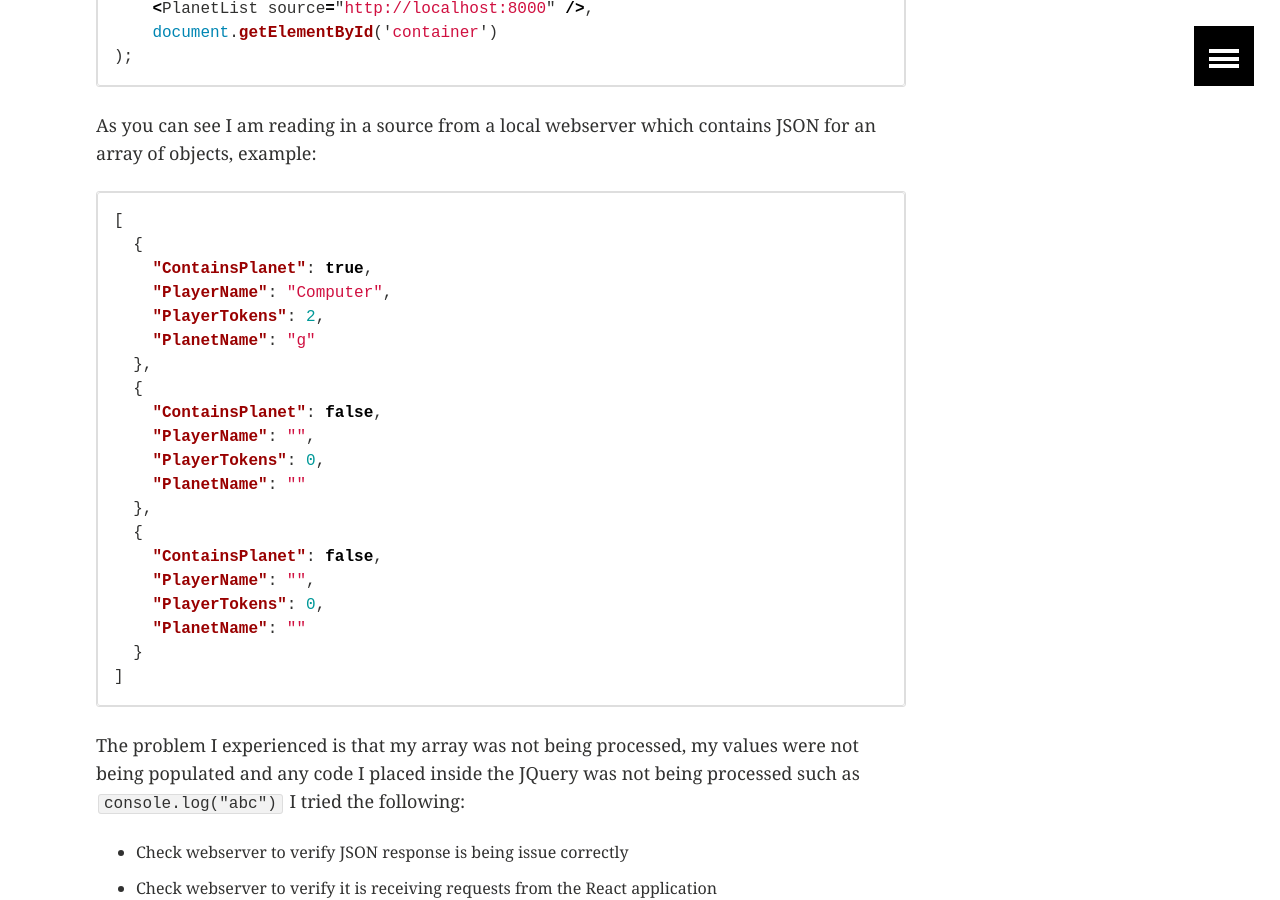
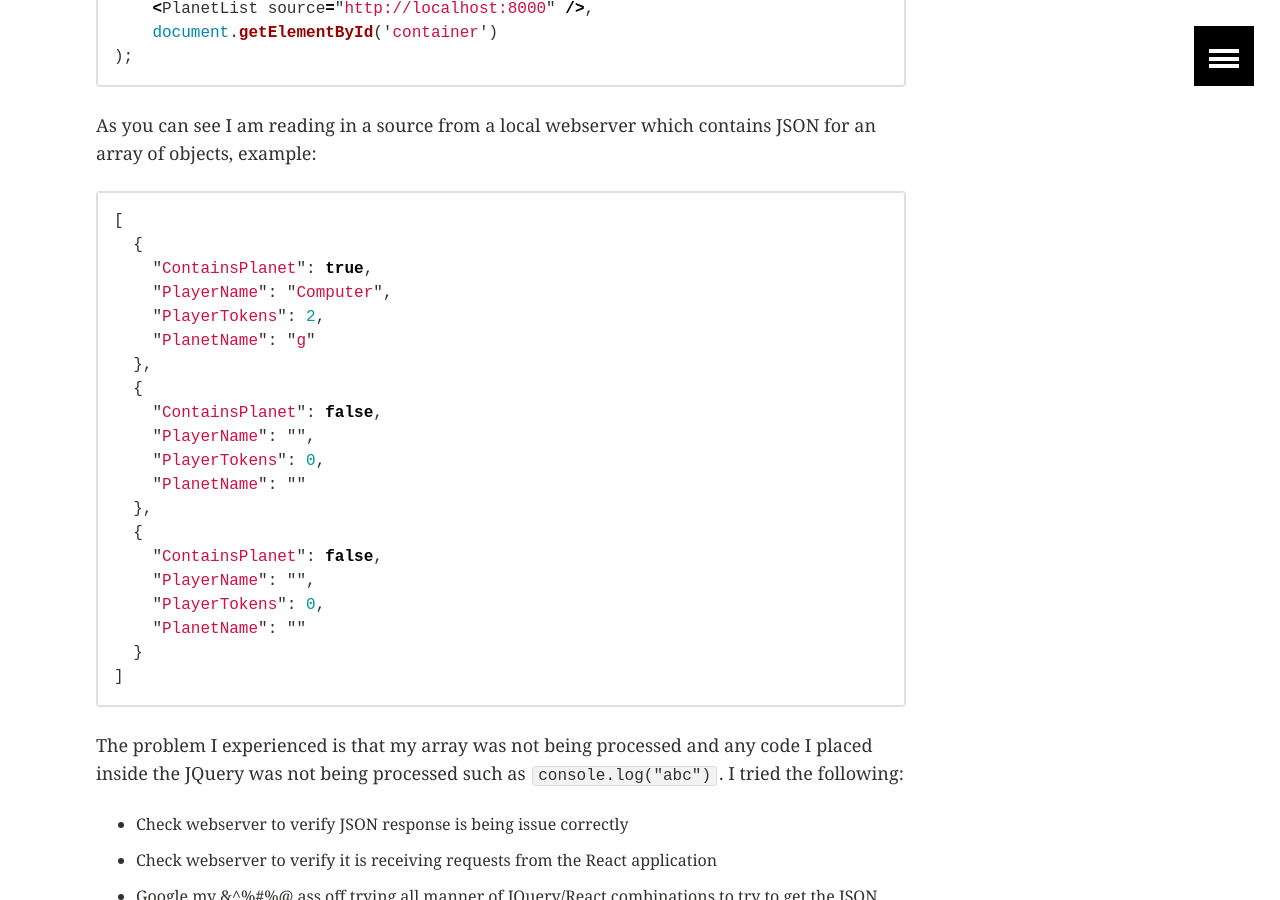
Before and after one commit to james65535/james65535.github.io, a Jekyll site: the page built from _posts/2016-03-11-Navigating-Front-End-Wilderness-pt2.markdown, in a window 1280 px wide and 900 px high, scrolled down 1446 px. Built offline with Jekyll 4.4.1, drawn with Linux system fonts in a browser that asks for light colours.

Commit message:
new post update

```diff
--- a/_posts/2016-03-11-Navigating-Front-End-Wilderness-pt2.markdown
+++ b/_posts/2016-03-11-Navigating-Front-End-Wilderness-pt2.markdown
@@ -64,7 +64,7 @@ ReactDOM.render(
 
 As you can see I am reading in a source from a local webserver which contains JSON for an array of objects, example:
 
-~~~ json
+~~~ javascript
 [
   {
     "ContainsPlanet": true,
@@ -87,8 +87,7 @@ As you can see I am reading in a source from a local webserver which contains JS
 ]
 ~~~
 
-The problem I experienced is that my array was not being processed, my values were not being populated and any code I placed inside the JQuery was not being processed such as `console.log("abc")`
-I tried the following:
+The problem I experienced is that my array was not being processed and any code I placed inside the JQuery was not being processed such as `console.log("abc")`. I tried the following:
 
 * Check webserver to verify JSON response is being issue correctly
 * Check webserver to verify it is receiving requests from the React application
```
